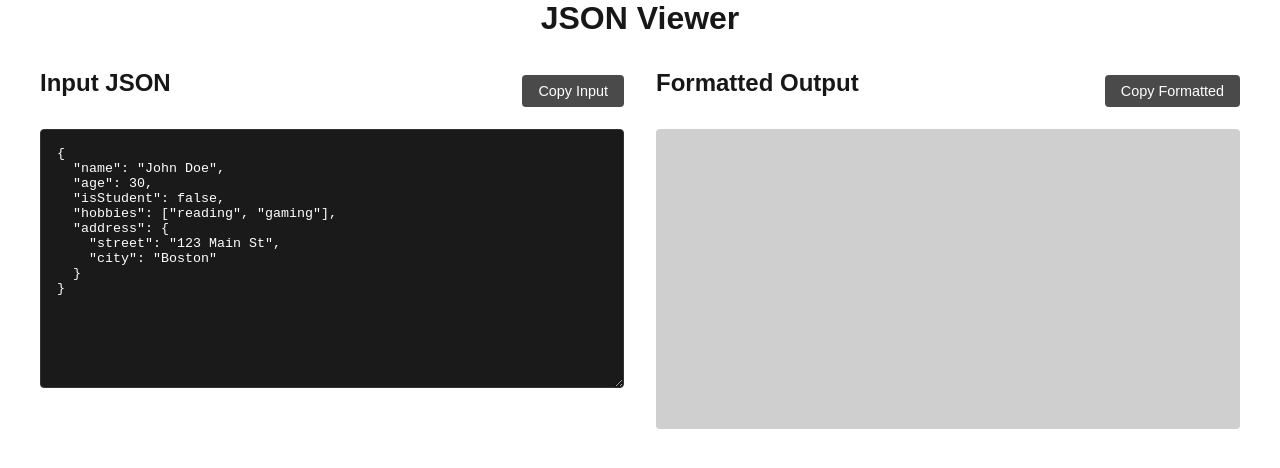
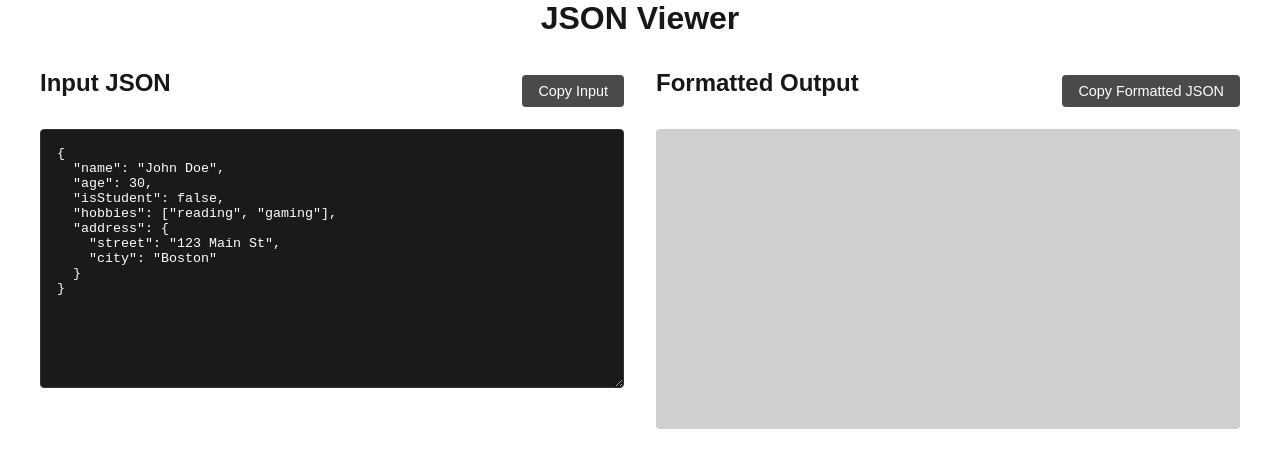
Before and after one commit to subashthiru3/json-converter, a Next.js app: page / in a window 1280 px wide. Shown: the top 468 px of the page. Built offline with nearby package versions, Linux system fonts and the light colour scheme.

Commit message:
Update page.js

```diff
--- a/src/app/jsonviewer/page.js
+++ b/src/app/jsonviewer/page.js
@@ -115,7 +115,7 @@ function JsonViewer({ data }) {
                 onClick={handleCopyFormatted}
                 disabled={!parsedJson}
               >
-                Copy Formatted
+                Copy Formatted JSON
               </button>
             </div>
             <div className="output-container">
```
